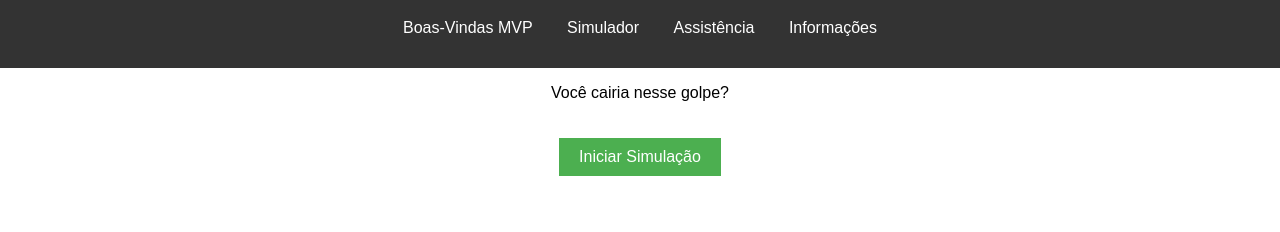
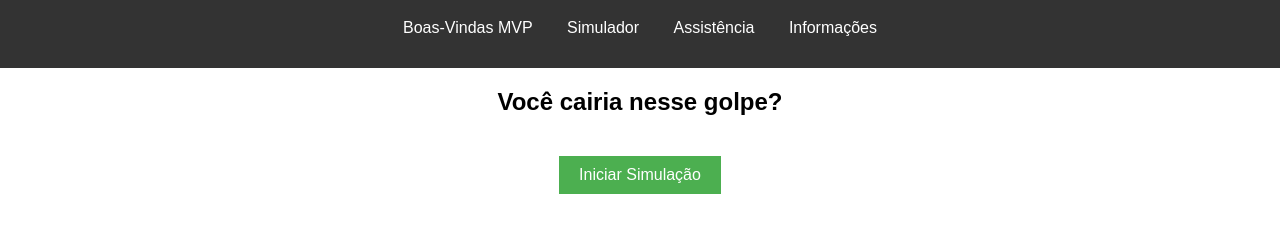
Before and after one commit to juliauni33/ES-Advisor, a plain HTML site: page simulador.html in a window 1280 px wide. Shown: the part 76-308 px from the top of the page. Drawn offline with Linux system fonts and the light colour scheme.

Commit message:
aumentei a pergunta do simulador para h2

```diff
--- a/simulador.html
+++ b/simulador.html
@@ -20,7 +20,7 @@
 </header>
 <body>
     <main>
-        <p>Você cairia nesse golpe?</p>
+        <h2>Você cairia nesse golpe?</h2>
         <button id="startBtn">Iniciar Simulação</button>
         <section id="simuladorContainer"></section>
     </main>
```
